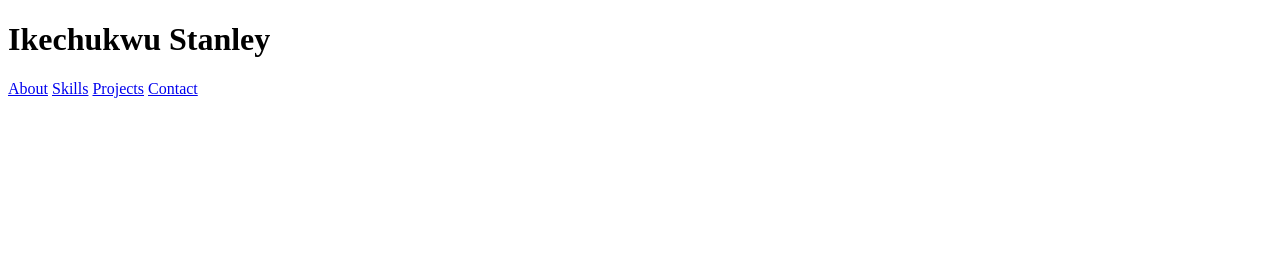
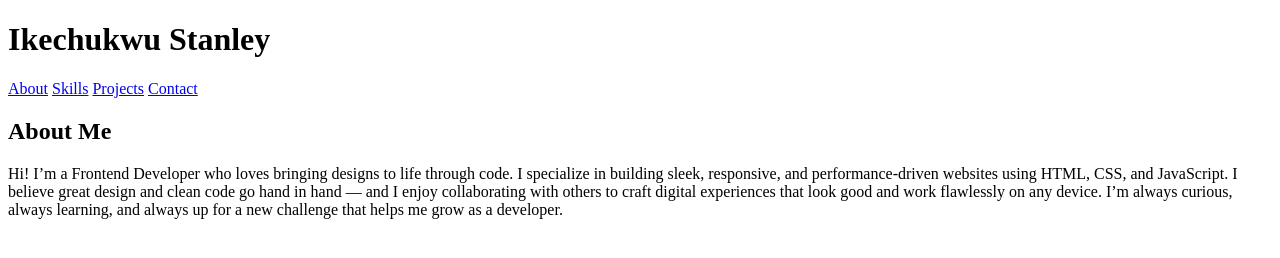
Before and after one commit to ikechukwu-stanley/portfolio, a plain HTML site: page index.html in a window 1280 px wide. Drawn offline with Linux system fonts and the light colour scheme.

Commit message:
add an about me section

```diff
--- a/index.html
+++ b/index.html
@@ -16,5 +16,19 @@
       <a href="#">Contact</a>
     </nav>
   </header>
+
+  <!-- About section -->
+   <section id="about">
+    <h2>
+      About Me
+    </h2>
+    <p>
+      Hi! I’m a Frontend Developer who loves bringing designs to life through code.
+      I specialize in building sleek, responsive, and performance-driven websites using HTML, CSS, and JavaScript.
+      I believe great design and clean code go hand in hand — and I enjoy collaborating with others to craft digital
+      experiences that look good and work flawlessly on any device.
+      I’m always curious, always learning, and always up for a new challenge that helps me grow as a developer.
+    </p>
+   </section>
 </body>
 </html>
```
